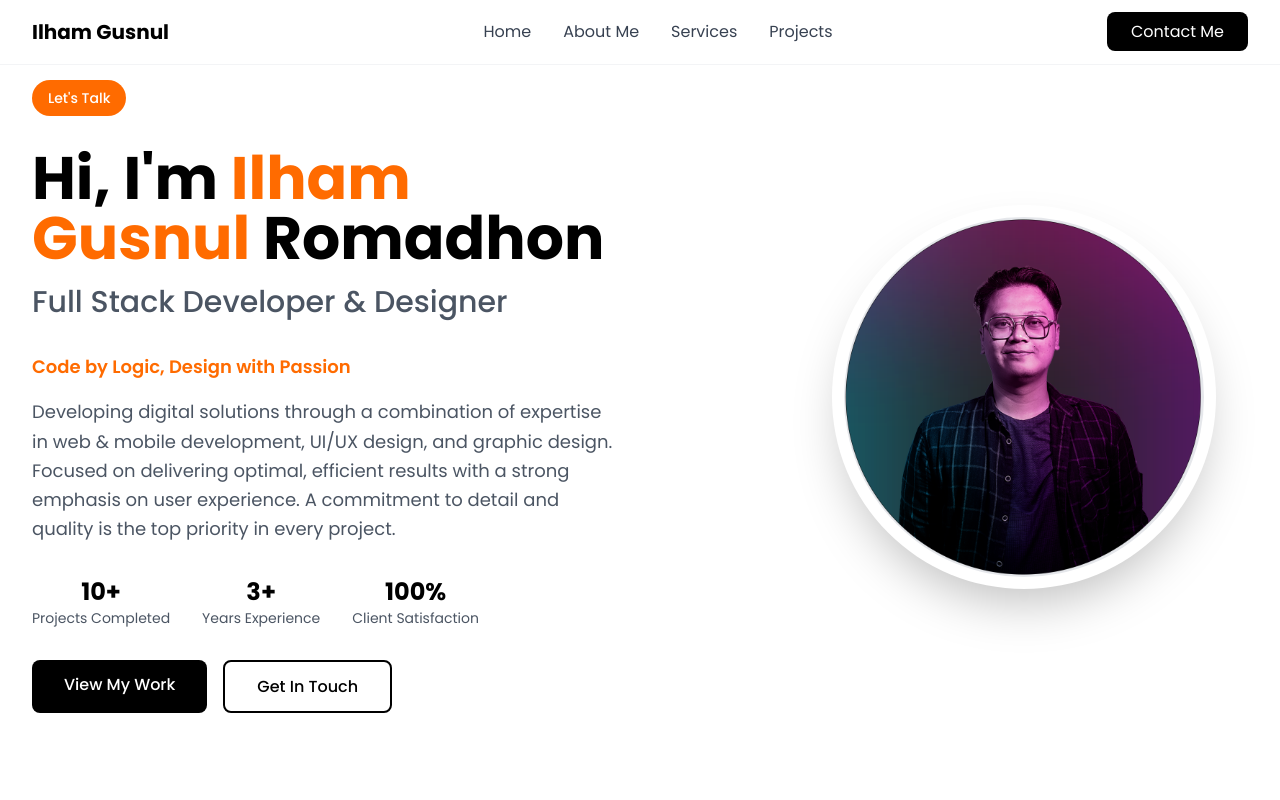
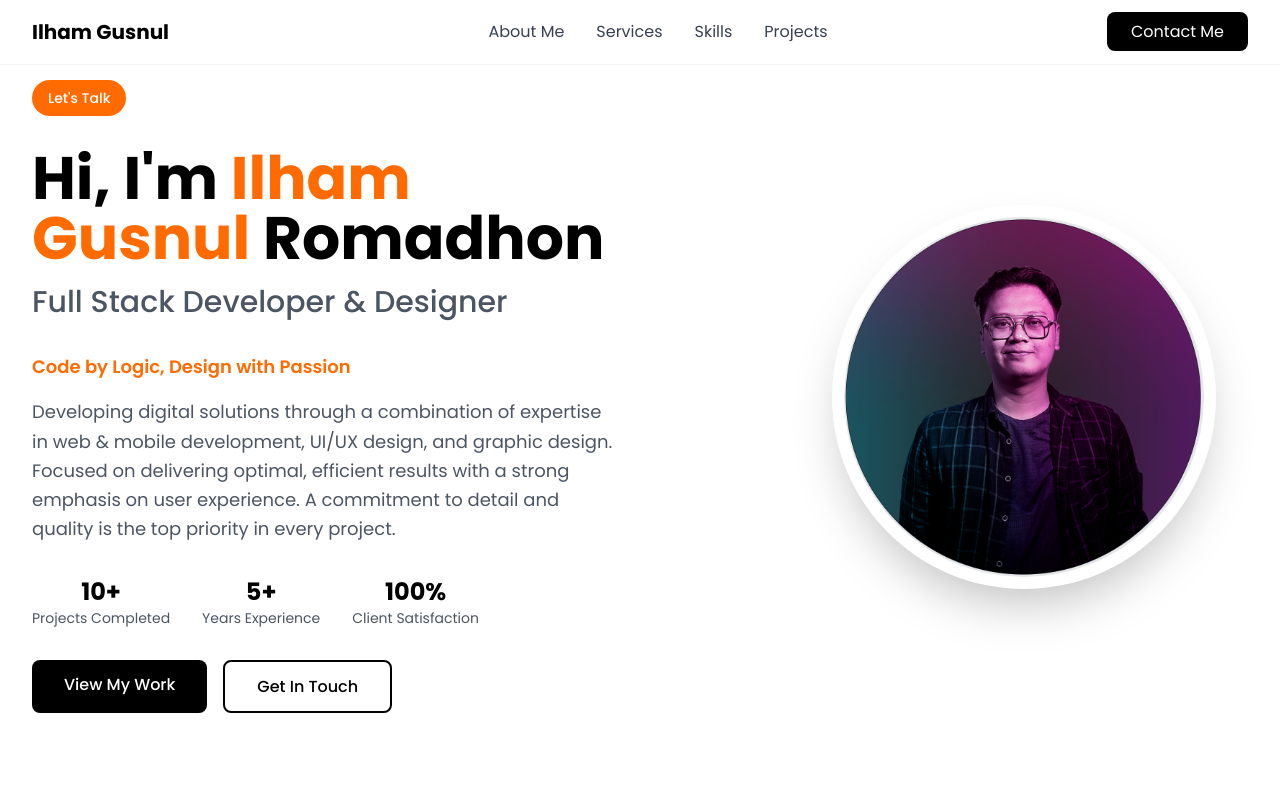
Before and after one commit to ilhamgusnul/ilham-portfolio, a website built with Vite: page index.html in a window 1280 px wide. Shown: the top 800 px of the page. Built offline with nearby package versions, Linux system fonts and the light colour scheme.

Commit message:
Update navigation links and adjust experience display in index.html. Restore the "About" link and add a new "Skills" link for better site navigation. Update years of experience from "3+" to "5+" to reflect current expertise.

```diff
--- a/index.html
+++ b/index.html
@@ -56,17 +56,17 @@
               <a
                 href="#home"
                 class="text-gray-700 hover:text-orange transition-colors duration-300"
-                >Home</a
-              >
-              <a
-                href="#about"
-                class="text-gray-700 hover:text-orange transition-colors duration-300"
                 >About Me</a
               >
               <a
                 href="#services"
                 class="text-gray-700 hover:text-orange transition-colors duration-300"
                 >Services</a
+              >
+              <a
+                href="#about"
+                class="text-gray-700 hover:text-orange transition-colors duration-300"
+                >Skills</a
               >
               <a
                 href="#projects"
@@ -160,7 +160,7 @@
                 <div class="text-sm text-gray-600">Projects Completed</div>
               </div>
               <div class="text-center">
-                <div class="text-2xl font-bold text-black">3+</div>
+                <div class="text-2xl font-bold text-black">5+</div>
                 <div class="text-sm text-gray-600">Years Experience</div>
               </div>
               <div class="text-center">
```
